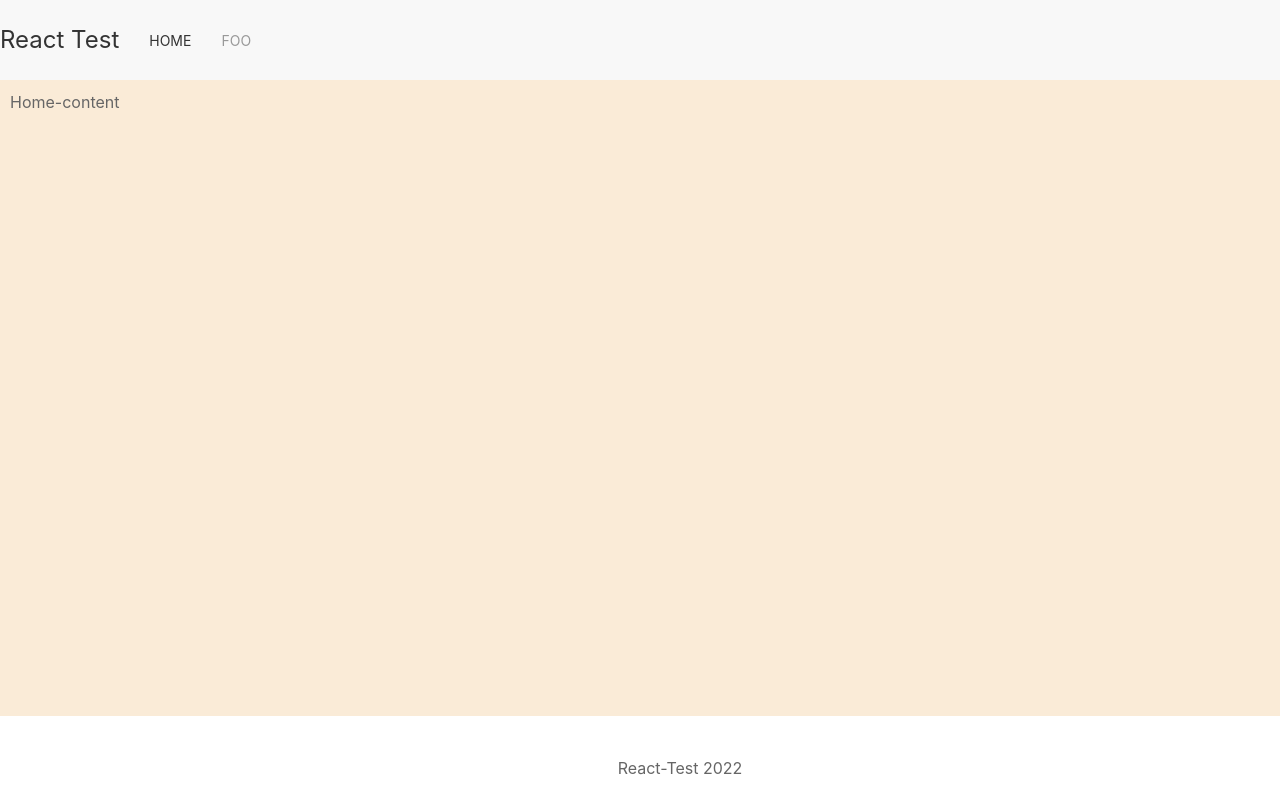
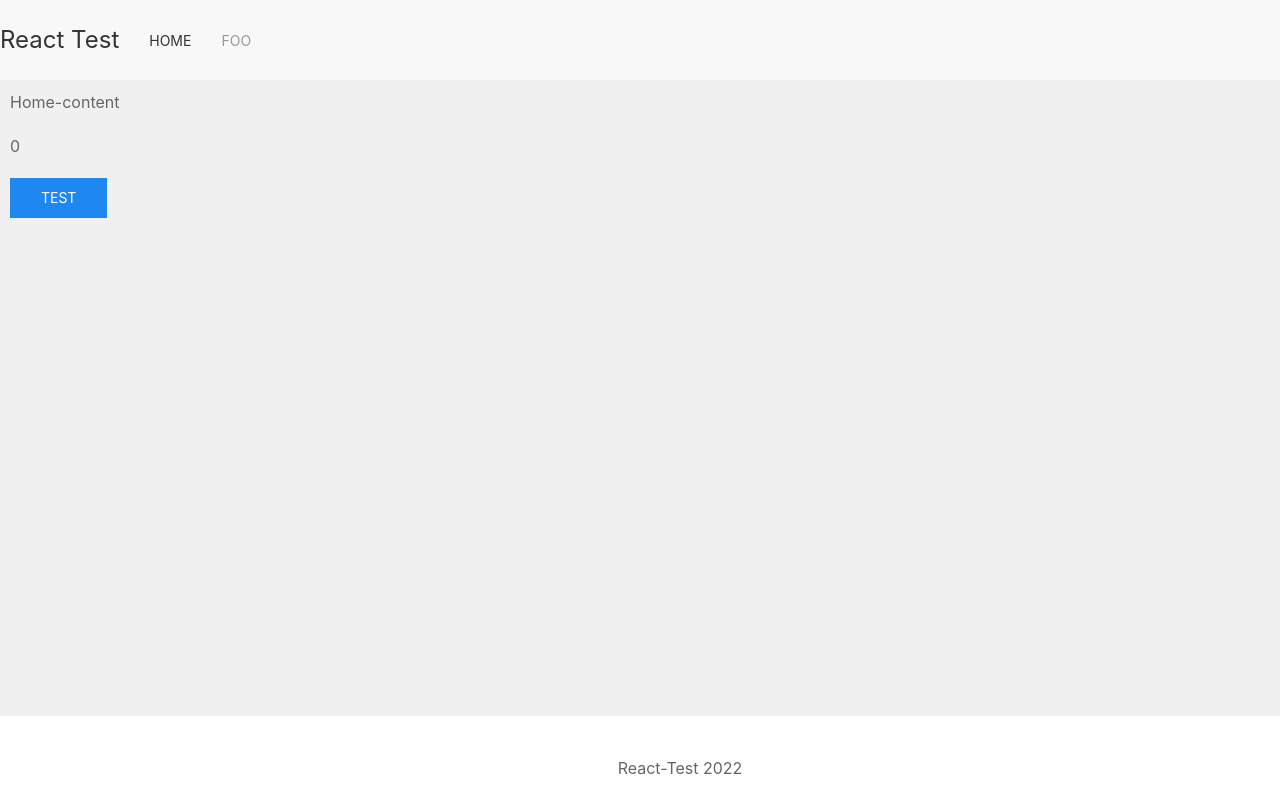
Before and after one commit to sondresjolyst/react-test-application, a React app: page / in a window 1280 px wide. Built offline with nearby package versions, Linux system fonts and the light colour scheme; no server answers.

Commit message:
homepage that shows response from api call

```diff
--- a/package.json
+++ b/package.json
@@ -14,6 +14,7 @@
   "devDependencies": {
     "@types/react": "^18.0.8",
     "@types/react-dom": "^18.0.3",
+    "axios": "^0.27.2",
     "css-loader": "^6.7.1",
     "html-webpack-plugin": "^5.5.0",
     "mini-css-extract-plugin": "^2.6.0",
--- a/src/components/Home/home.tsx
+++ b/src/components/Home/home.tsx
@@ -1,10 +1,54 @@
 import React, { Component } from "react";
+import { catFact } from "../models/catfact.models";
+import { Api } from "../services/api.service";
 import './home.scss';
 
-export class Home extends Component {
+type MyState = {
+    dailyFact: {
+        fact: string,
+        length: number
+    }
+}
+
+export class Home extends Component<{}, MyState> {
+    api = new Api();
+
+    constructor(props: any) {
+        super(props)
+        this.state = {
+            dailyFact: {
+                fact: "",
+                length: 0
+            }
+        }
+    }
+
+    componentDidMount = () => {
+        this.fetchDailyFact();
+    }
+
+    fetchDailyFact = () => {
+        this.api.getFactOfTheDay()
+            .then((response: catFact) => {
+                console.log(response.data.fact)
+                this.setState({
+                        dailyFact: {
+                            fact: response.data.fact,
+                            length: response.data.length
+                        }
+                    })
+            })
+            .catch((err: any) => console.log(err));
+    }
+
     render() {
-        return(
-            <p>Home-content</p>
+        return (
+            <div>
+                <p>Home-content</p>
+                <p>{ this.state.dailyFact.fact }</p>
+                <p>{ this.state.dailyFact.length }</p>
+                <button className="uk-button uk-button-primary" onClick={ this.fetchDailyFact }>test</button>
+            </div>
         )
     }
 }
--- /dev/null
+++ b/src/components/models/axiosResponse.model.ts
@@ -0,0 +1,6 @@
+export interface AxiosResponse {
+    status: number;
+    statusText: string;
+    headers: Headers;
+    request: Request;
+  }
--- a/src/index.scss
+++ b/src/index.scss
@@ -6,14 +6,10 @@ body {
 
 #root {
   height: 100vh;
-  background-color: antiquewhite;
+  // background-color: antiquewhite;
+  background-color: #f0f0f0;
 }
 
 body {
   min-height: 100vh;
-  font-family: -apple-system, BlinkMacSystemFont, 'Segoe UI', 'Roboto', 'Oxygen',
-    'Ubuntu', 'Cantarell', 'Fira Sans', 'Droid Sans', 'Helvetica Neue',
-    sans-serif;
-  -webkit-font-smoothing: antialiased;
-  -moz-osx-font-smoothing: grayscale;
 }
```
Also changed, not shown: src/components/models/catfact.models.ts (added, +48 -0 lines), 1 other file (tests, documents, lock files or other folders).
